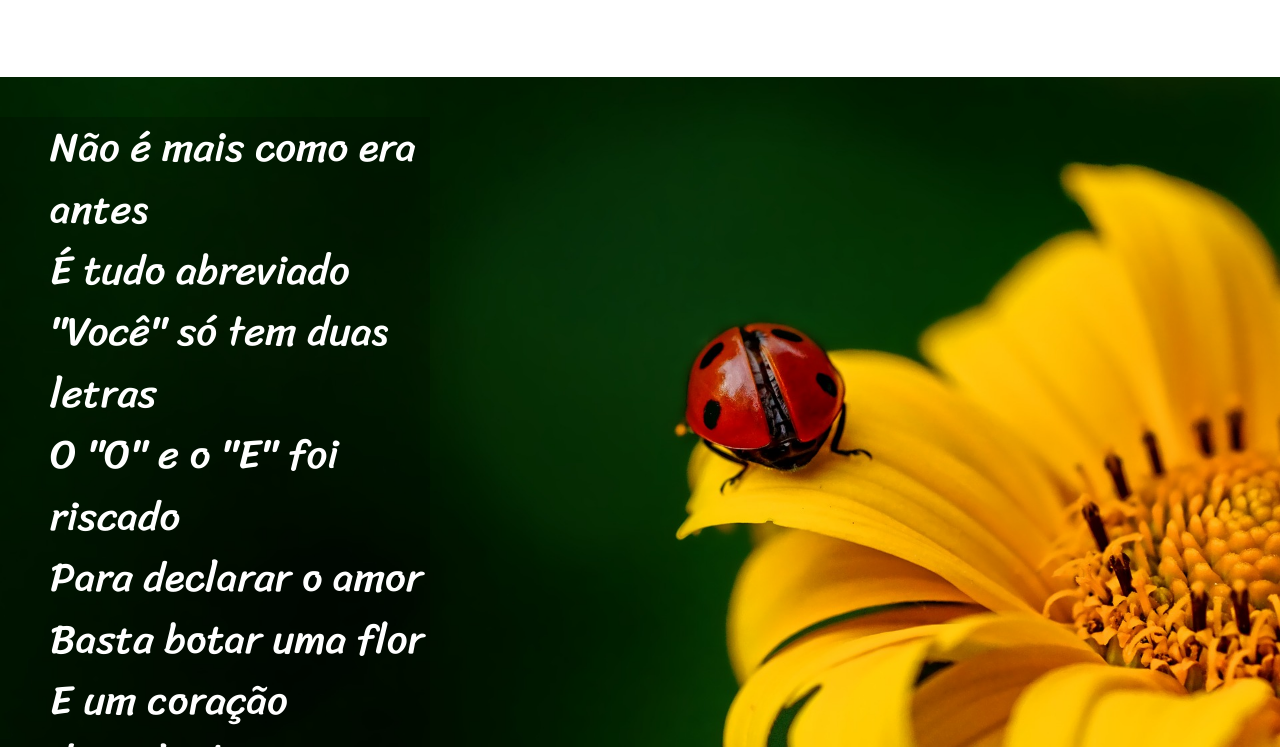
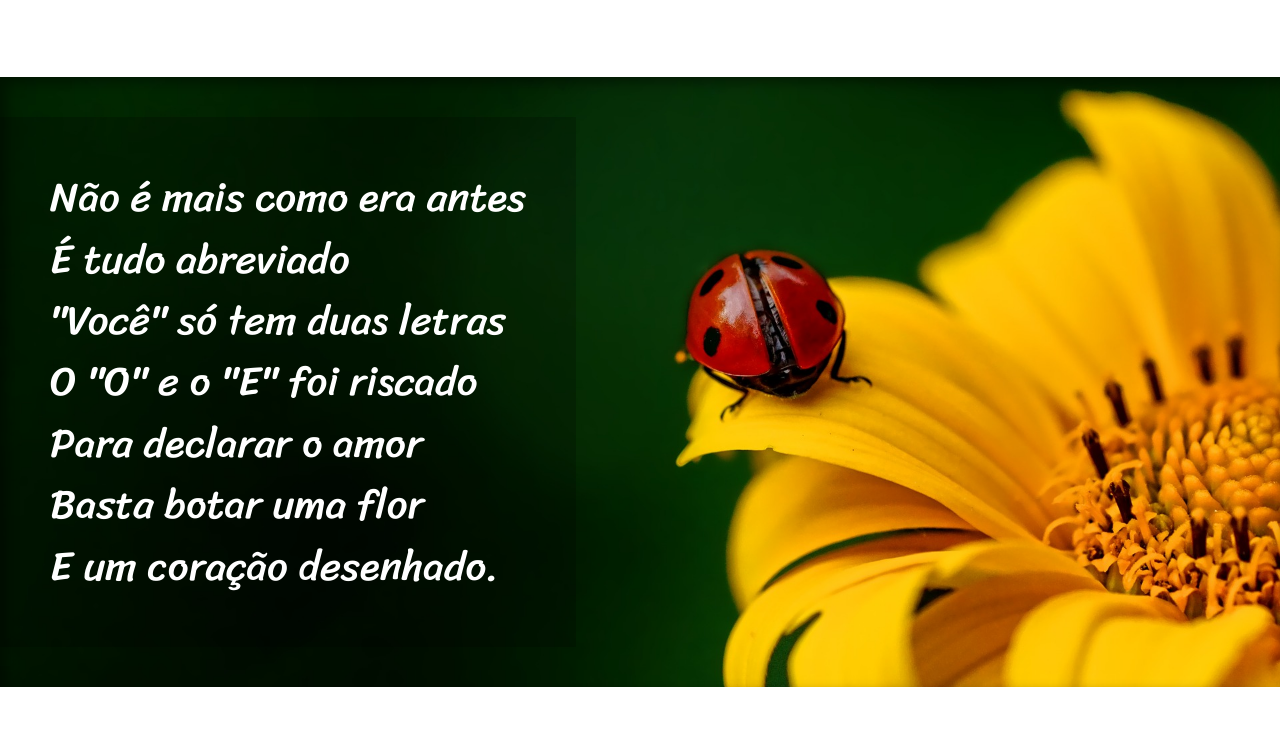
Before and after one commit to lobodavi/projeto-cordel, a plain HTML site: page index.html in a window 1280 px wide. Shown: the part 833-1580 px from the top of the page. Drawn offline with Linux system fonts and the light colour scheme.

Commit message:
Update style.css

```diff
--- a/style.css
+++ b/style.css
@@ -3,6 +3,12 @@
 /*FONTES PASSION ONE E SRIRACHA*/
 
 @import url('https://fonts.googleapis.com/css2?family=Passion+One:wght@400;700;900&family=Sriracha&display=swap');
+
+:root{
+    --fonte1: Verdana, Geneva, Tahoma, sans-serif;
+    --fonte2: 'Passion One', cursive;
+    --fonte3: 'Sriracha', cursive;
+}
 
 *{
     margin: 0px;
@@ -11,7 +17,7 @@
 }
 
 body{
-    font-family: 'Sriracha', cursive;
+    font-family: var(--fonte1);
     min-height: 100vh;
 }
 
@@ -23,16 +29,15 @@ header {
 }
 
 header > h1{
-    font-family: 'Passion One';
+    font-family: var(--fonte2);
     font-size: 10vw;
-   /* font-weight: 700 bold;
-      text-transform: uppercase;*/
+   /* text-transform: uppercase;*/
     font-variant: small-caps;
     padding-top: 50px;
 
 }
 header > p{
-    font-family: Verdana, Geneva, Tahoma, sans-serif;
+    font-family: var(--fonte1);
     padding-bottom: 50px;
 
 }
@@ -51,6 +56,7 @@ a:hover{
 section{
     padding-top: 10vh;
     padding-bottom: 10vh;
+    font-family: var(--fonte3);
 }
 section p{
 
@@ -65,11 +71,13 @@ section.imagem{
     background-attachment: fixed;
     padding-top: 40px;
     padding-bottom: 40px;
-    color: white
+    color: white;
+    box-shadow: inset 6px 6px 13px 0px rgba(0, 0, 0, 0.408);
 }
 
 section.imagem > p{
-    width: 380px;
+    display: inline-block;
+    padding: 50px;
     background-color: rgba(0, 0, 0, 0.211);
 }
 section#img01{
```
